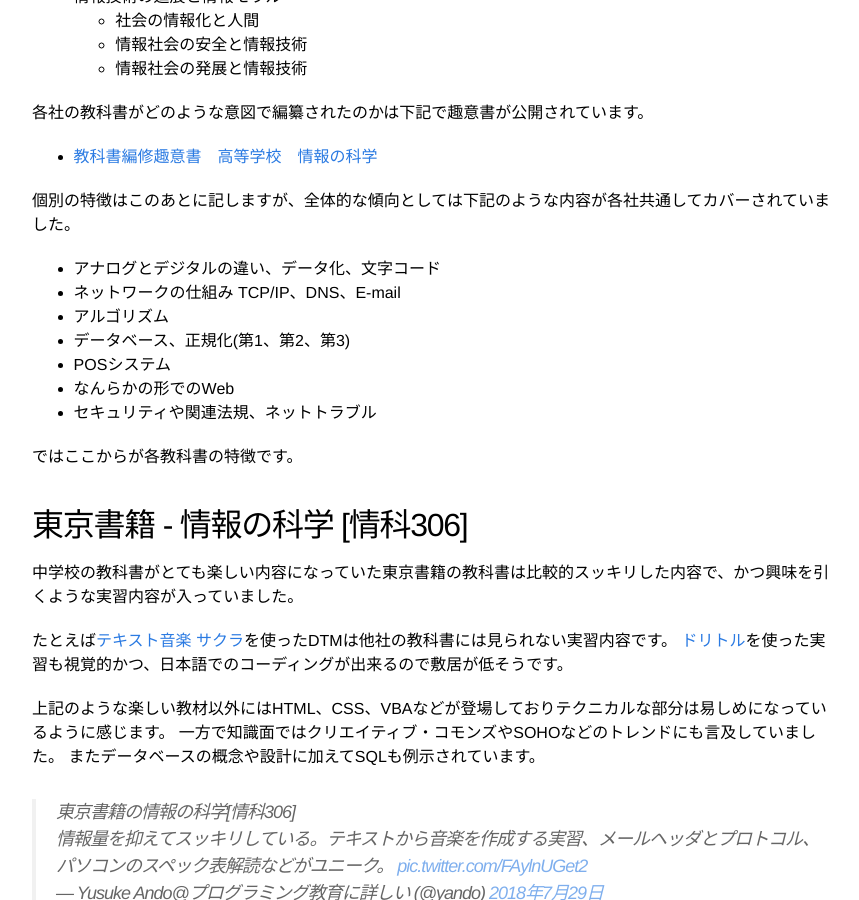
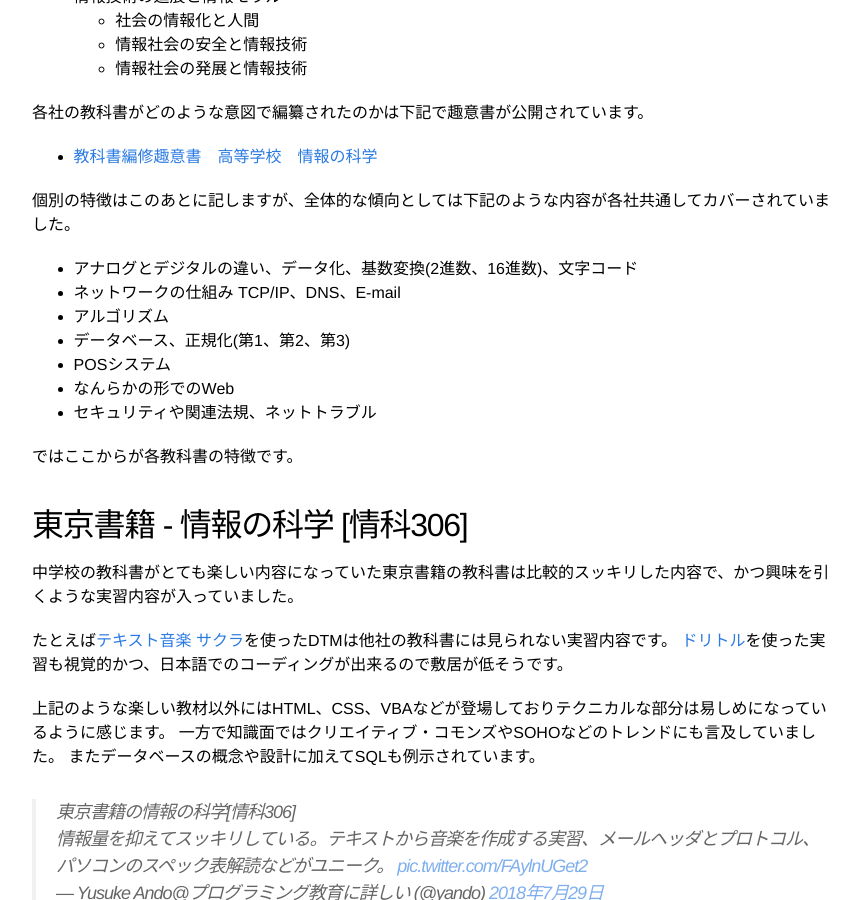
Before and after one commit to yandod/yandod.github.io, a Jekyll site: the page built from _posts/2018-07-29-highschool-programming-textbook.markdown, in a window 1280 px wide and 900 px high, scrolled down 3683 px. Shown: the whole window, without its empty margins (208-1067 px from the left). Built offline with Jekyll 4.4.1, drawn with Linux system fonts in a browser that asks for light colours; Markdown is read by kramdown in place of the engine named in the settings; comment, search, counter and statistics services are not loaded.

Commit message:
add bin/hex

```diff
--- a/_posts/2018-07-29-highschool-programming-textbook.markdown
+++ b/_posts/2018-07-29-highschool-programming-textbook.markdown
@@ -111,7 +111,7 @@
 
 個別の特徴はこのあとに記しますが、全体的な傾向としては下記のような内容が各社共通してカバーされていました。
 
-- アナログとデジタルの違い、データ化、文字コード
+- アナログとデジタルの違い、データ化、基数変換(2進数、16進数)、文字コード
 - ネットワークの仕組み TCP/IP、DNS、E-mail
 - アルゴリズム
 - データベース、正規化(第1、第2、第3)
```
